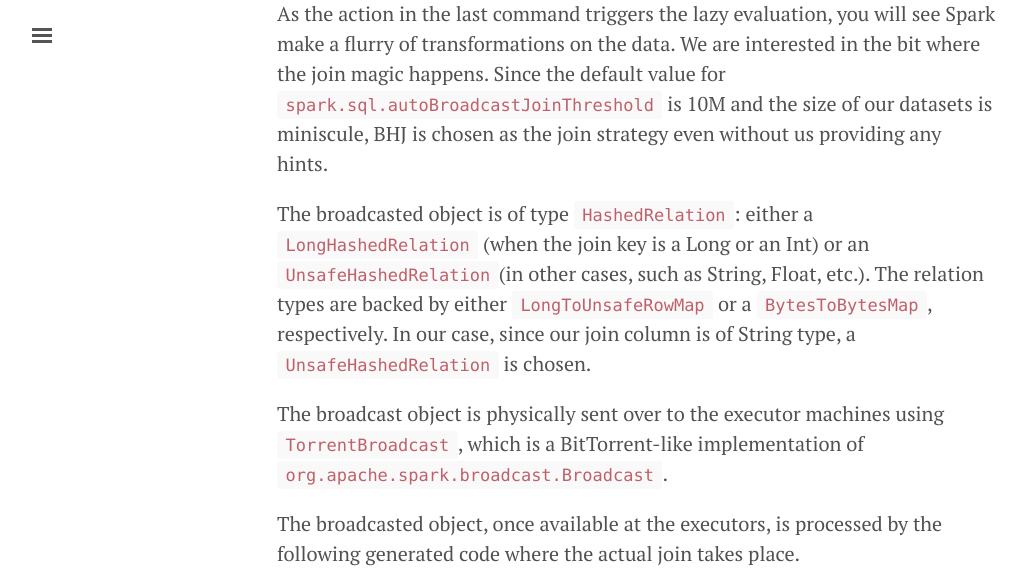
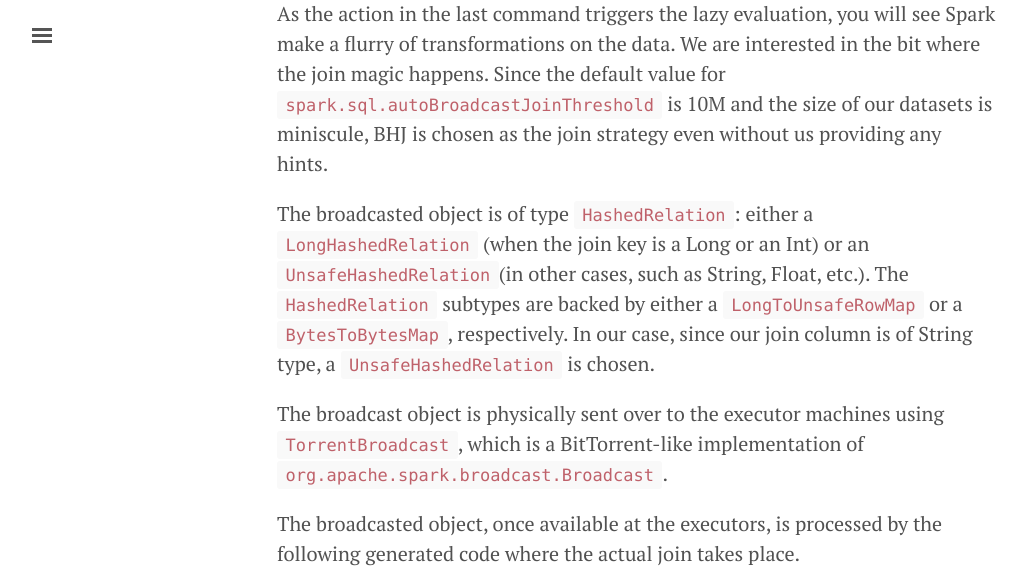
Before and after one commit to sujithjay/sujithjay.github.io, a Jekyll site: the page built from _posts/2018-02-17-Broadcast-Hash-Joins-in-Apache-Spark.md, in a window 1280 px wide and 900 px high, scrolled down 1680 px, cut to the strip 0-585 px from the top of the window. Shown: the whole strip, without its empty margins (3-1027 px from the left). Built offline with Jekyll 4.4.1, drawn with Linux system fonts in a browser that asks for light colours; nearby versions of some CDN libraries; comment, search, counter and statistics services are not loaded.

Commit message:
Fix sentence on HashedRelation

```diff
--- a/_posts/2018-02-17-Broadcast-Hash-Joins-in-Apache-Spark.md
+++ b/_posts/2018-02-17-Broadcast-Hash-Joins-in-Apache-Spark.md
@@ -35,7 +35,7 @@ In Spark REPL, you can create the tables as shown below. The gist then initiates
 
 As the action in the last command triggers the lazy evaluation, you will see Spark make a flurry of transformations on the data. We are interested in the bit where the join magic happens. Since the default value for `spark.sql.autoBroadcastJoinThreshold` is 10M and the size of our datasets is miniscule, BHJ is chosen as the join strategy even without us providing any hints.
 
-The broadcasted object is of type `HashedRelation`: either a `LongHashedRelation` (when the join key is a Long or an Int) or an `UnsafeHashedRelation`(in other cases, such as String, Float, etc.). The relation types are backed by either `LongToUnsafeRowMap` or a `BytesToBytesMap`, respectively. In our case, since our join column is of String type, a `UnsafeHashedRelation` is chosen.
+The broadcasted object is of type `HashedRelation`: either a `LongHashedRelation` (when the join key is a Long or an Int) or an `UnsafeHashedRelation`(in other cases, such as String, Float, etc.). The `HashedRelation` subtypes are backed by either a `LongToUnsafeRowMap` or a `BytesToBytesMap`, respectively. In our case, since our join column is of String type, a `UnsafeHashedRelation` is chosen.
 
 The broadcast object is physically sent over to the executor machines using `TorrentBroadcast`, which is a BitTorrent-like implementation of `org.apache.spark.broadcast.Broadcast`.
 
```
